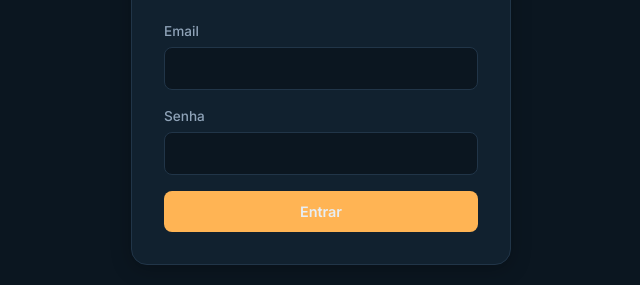
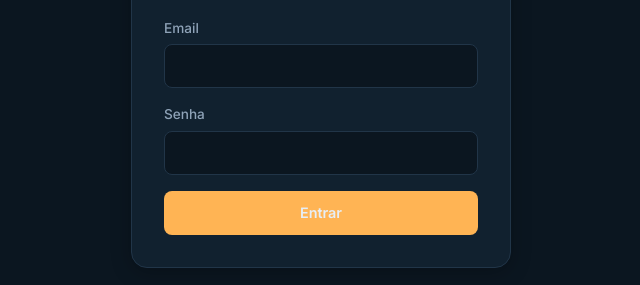
Before and after one commit to mmrovtredu-ctrl/TESTE-2, a plain HTML site: page login.html in a window 1280 px wide. Shown: the part 356-641 px from the top of the page, 319-959 px from the left. Drawn offline with nearby package versions, Linux system fonts and the light colour scheme.

Commit message:
Add files via upload

```diff
--- a/login.html
+++ b/login.html
@@ -2,7 +2,7 @@
 <html lang="pt-BR">
 <head>
   <meta charset="UTF-8" />
-  <meta name="viewport" content="width=device-width, initial-scale=1.0" />
+  <meta name="viewport" content="width=device-width, initial-scale=1.0, viewport-fit=cover" />
   <title>Entrar — ML Control</title>
 
   <link rel="preconnect" href="https://fonts.googleapis.com" />
@@ -82,7 +82,7 @@
       padding: 11px 14px;
       color: var(--color-text);
       font-family: inherit;
-      font-size: 0.95rem;
+      font-size: 16px;
     }
 
     .login-field input:focus {
@@ -102,6 +102,7 @@
       border: none;
       cursor: pointer;
       transition: filter 0.15s;
+      min-height: 44px;
     }
 
     .login-btn:hover {
```
Also changed, not shown: index.html (+1 -1 lines).
